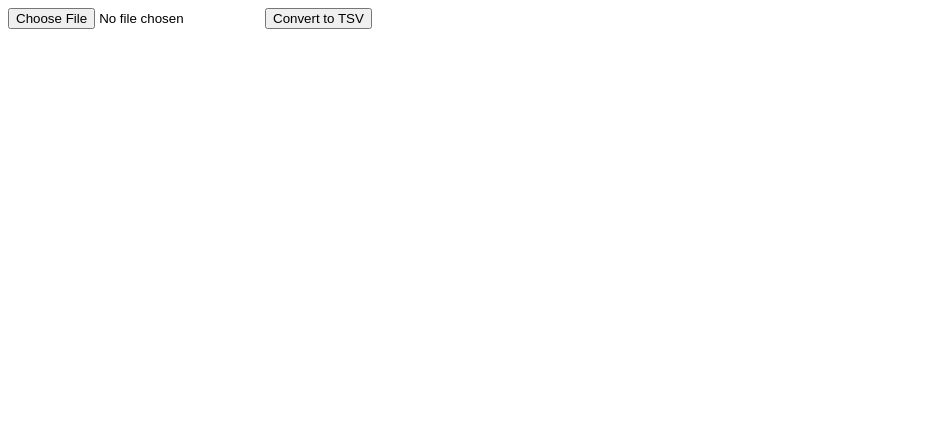
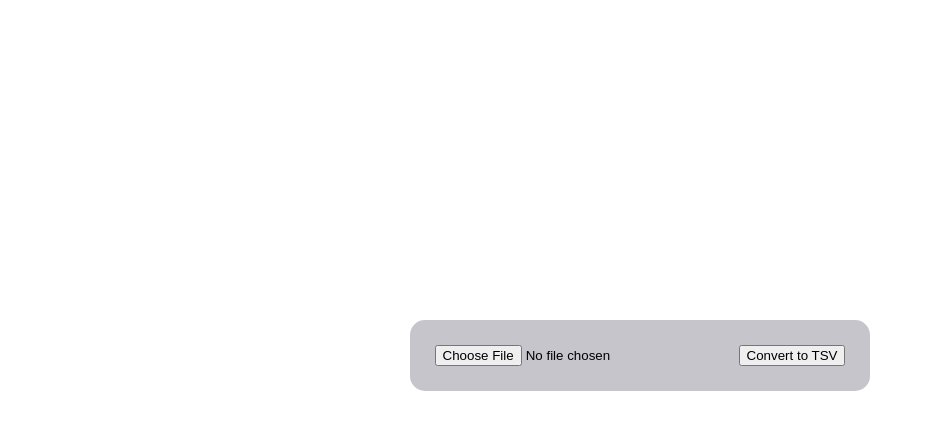
Before and after one commit to Sword-Coder/MegaSeg-Database-Converter-to-TSV, a plain HTML site: page index.html in a window 1280 px wide. Shown: the whole page, without its empty margins (0-925 px from the left). Drawn offline with Linux system fonts and the light colour scheme.

Commit message:
Styles update

```diff
--- a/index.html
+++ b/index.html
@@ -3,9 +3,26 @@
   <head>
     <title>Apache MegaSeg Converter</title>
   </head>
-  <body>
-    <input type="file" id="databaseFile" accept=".megaseg" />
-    <button onclick="convertToTsv()">Convert to TSV</button>
+  <body style="display: flex; justify-content: center; align-items: center">
+    <div
+      style="
+        position: absolute;
+        top: 40%;
+        padding: 25px;
+        background-color: rgb(197, 197, 203);
+        border-radius: 15px;
+      "
+    >
+      <input
+        style="width: 300px"
+        type="file"
+        id="databaseFile"
+        accept=".megaseg"
+      />
+      <button style="align-items: center" onclick="convertToTsv()">
+        Convert to TSV
+      </button>
+    </div>
 
     <script src="converter.js"></script>
   </body>
```
